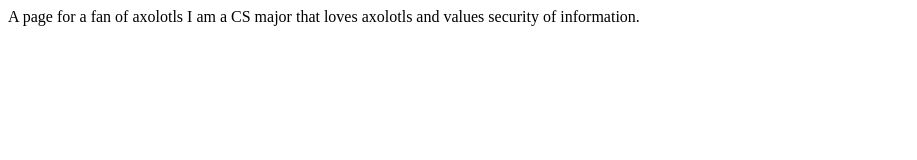
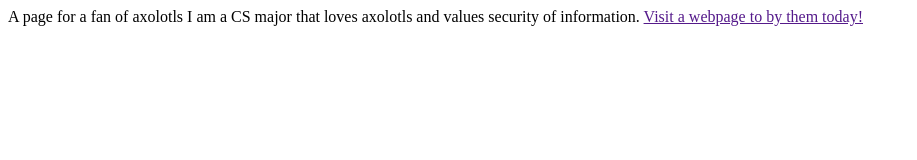
Before and after one commit to babybeans/jessicagardner.github.io, a plain HTML site: page index.html in a window 1280 px wide. Shown: the whole page, without its empty margins (0-917 px from the left). Drawn offline with Linux system fonts and the light colour scheme.

Commit message:
Update index.html

```diff
--- a/index.html
+++ b/index.html
@@ -2,7 +2,7 @@
     <html>
         <head> A page for a fan of axolotls </head>
         <hx3> I am a CS major that loves axolotls and values security of information. <hx3>
-
         <title> I love axolotls! They are the absolute best and they are so cute. </title>
+        <a href "https://fantaxies.com/"> Visit a webpage to by them today!</a>
 
     </html>
```
